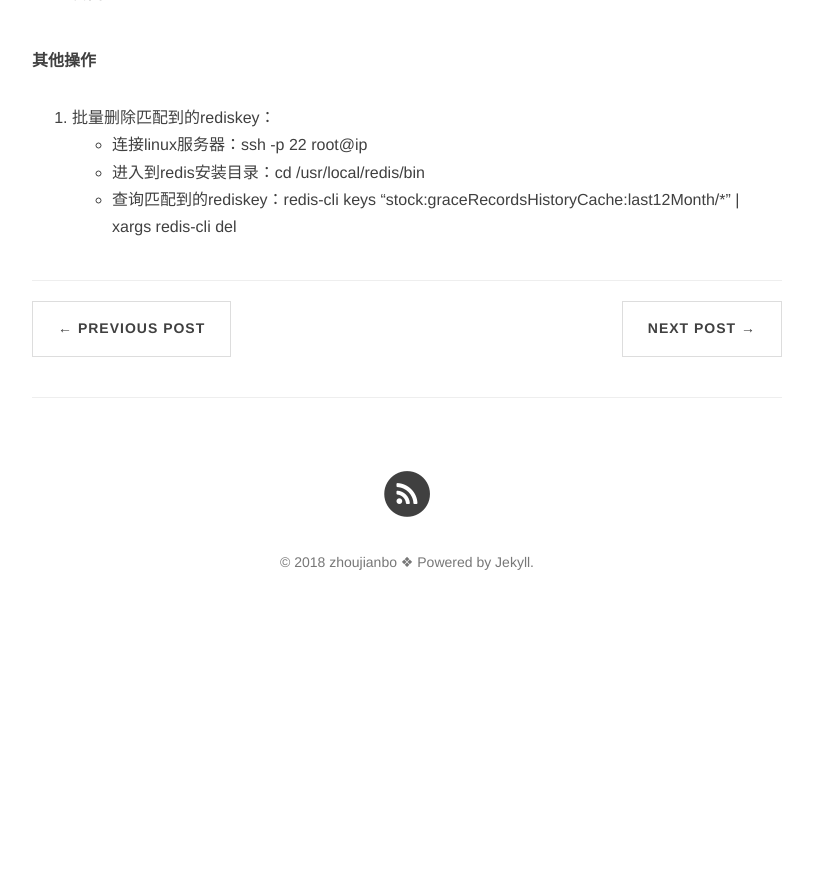
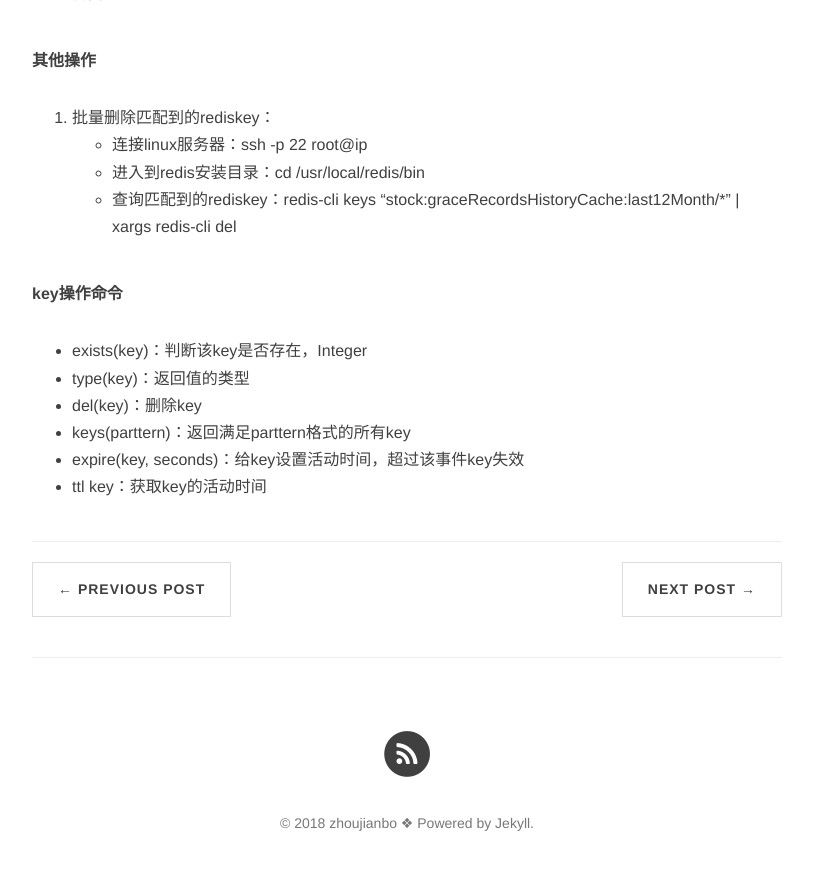
Before and after one commit to ZhouJianBoPro/ZhouJianBoPro.github.io, a Jekyll site: the page built from _posts/2018-03-16-redis.md, in a window 1280 px wide and 900 px high, scrolled down 2172 px. Shown: the top 870 px of the window, without its empty margins (233-1046 px from the left). Built offline with Jekyll 4.4.1, drawn with Linux system fonts in a browser that asks for light colours; nearby versions of some CDN libraries; comment, search, counter and statistics services are not loaded; before the commit the page ends 2812 px from its top, so only the background shows below that.

Commit message:
defalut commit；

```diff
--- a/_posts/2018-03-16-redis.md
+++ b/_posts/2018-03-16-redis.md
@@ -66,3 +66,11 @@ daemonize的值改为yes，保证redis服务在后台运行
 - 连接linux服务器：ssh -p 22 root@ip
 - 进入到redis安装目录：cd /usr/local/redis/bin
 - 查询匹配到的rediskey：redis-cli keys "stock:graceRecordsHistoryCache:last12Month/*" &#124; xargs redis-cli del
+
+**key操作命令**
+- exists(key)：判断该key是否存在，Integer
+- type(key)：返回值的类型
+- del(key)：删除key
+- keys(parttern)：返回满足parttern格式的所有key
+- expire(key, seconds)：给key设置活动时间，超过该事件key失效
+- ttl key：获取key的活动时间
```
